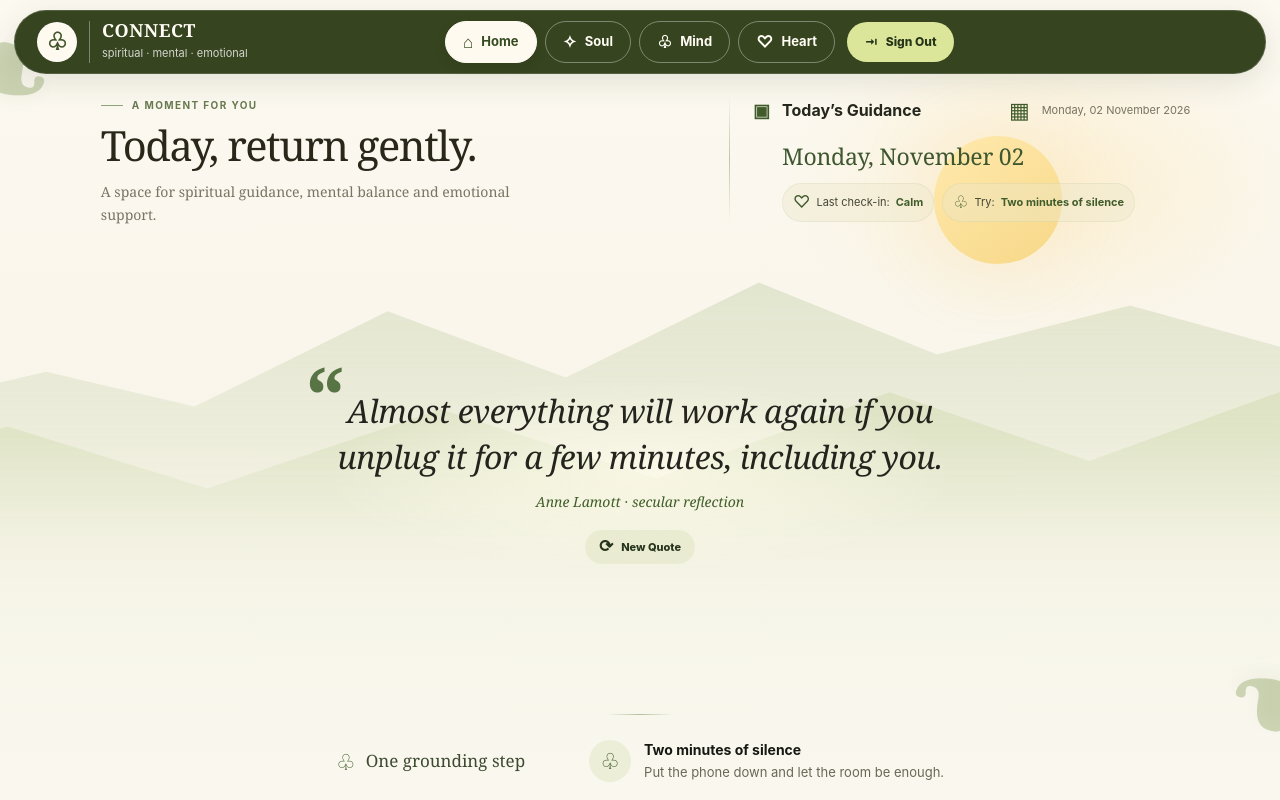
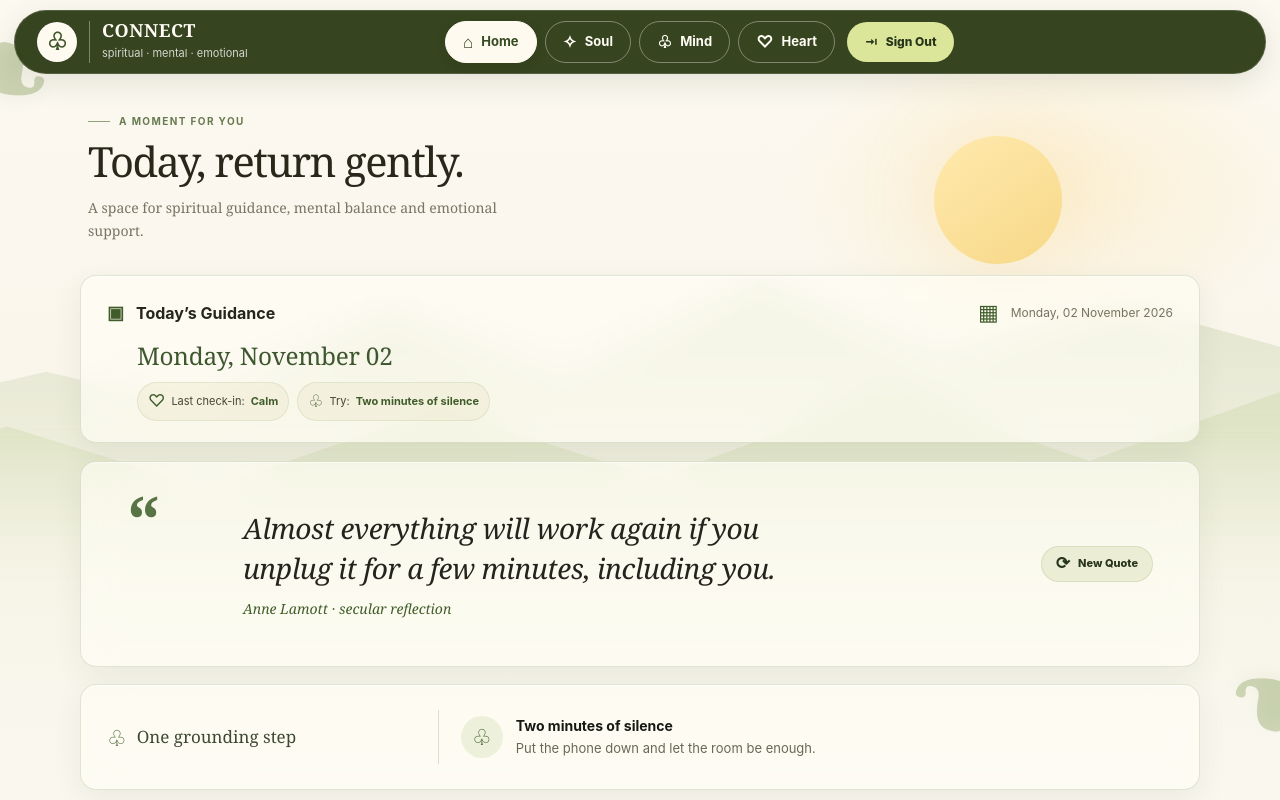
Before and after one commit to Likhitareddy17/Connect, a Flask app: page / in a window 1280 px wide. Run offline with Flask 3, Linux system fonts and the light colour scheme; a user stored in the database is signed in; data that the repository does not hold is empty; some libraries are stand-ins or nearby versions.

Commit message:
style: add frosted glass cards to CONNECT homepage

```diff
--- a/static/home.css
+++ b/static/home.css
@@ -1463,3 +1463,281 @@
     transition: none;
   }
 }
+
+
+/* Frosted-glass wellness dashboard: layered cards with a calm, centered rhythm. */
+.home-page .app-shell {
+  padding-left: clamp(18px, 5vw, 64px);
+  padding-right: clamp(18px, 5vw, 64px);
+}
+
+.home-page .home-content {
+  display: grid;
+  grid-template-columns: minmax(0, 1fr);
+  grid-template-rows: auto auto minmax(190px, auto) auto;
+  align-items: stretch;
+  gap: clamp(16px, 2.2vh, 24px);
+  width: min(100%, 1120px);
+  max-width: 1120px;
+  min-height: auto;
+  margin: 0 auto;
+}
+
+.home-page .home-hero {
+  grid-column: 1;
+  grid-row: 1;
+  max-width: 720px;
+  padding: 0 8px;
+  margin: 0;
+}
+
+.home-page .daily-guidance,
+.home-page .reflection-section,
+.home-page .grounding-section {
+  position: relative;
+  width: 100%;
+  min-width: 0;
+  margin: 0;
+  border: 1px solid rgba(111, 137, 77, .2);
+  border-radius: 16px;
+  background: rgba(255, 253, 246, .64);
+  box-shadow: 0 10px 30px rgba(55, 69, 36, .07), inset 0 1px 0 rgba(255,255,255,.55);
+  -webkit-backdrop-filter: blur(16px) saturate(115%);
+  backdrop-filter: blur(16px) saturate(115%);
+  transition: transform .22s ease, box-shadow .22s ease, background-color .22s ease, border-color .22s ease;
+}
+
+.home-page .daily-guidance:hover,
+.home-page .reflection-section:hover,
+.home-page .grounding-section:hover {
+  transform: translateY(-2px);
+  background: rgba(255, 254, 249, .76);
+  border-color: rgba(111, 137, 77, .3);
+  box-shadow: 0 16px 38px rgba(55, 69, 36, .11), inset 0 1px 0 rgba(255,255,255,.72);
+}
+
+.home-page .daily-guidance {
+  grid-column: 1;
+  grid-row: 2;
+  padding: 20px 26px 21px;
+}
+
+.home-page .daily-guidance::before {
+  display: none;
+}
+
+.home-page .guidance-meta {
+  display: flex;
+  justify-content: space-between;
+  align-items: center;
+  gap: 12px 20px;
+}
+
+.home-page .guidance-label {
+  font-size: 16px;
+  font-weight: 650;
+}
+
+.home-page .calendar-label {
+  font-size: 12px;
+}
+
+.home-page .daily-guidance h2 {
+  margin: 12px 0 10px 30px;
+  font-size: clamp(1.25rem, 1.9vw, 1.55rem);
+  font-weight: 500;
+}
+
+.home-page .guidance-chips {
+  margin-left: 30px;
+}
+
+.home-page .reflection-section {
+  grid-column: 1;
+  grid-row: 3;
+  display: grid;
+  grid-template-columns: 38px minmax(0, 1fr) auto;
+  align-items: center;
+  justify-items: stretch;
+  gap: 12px;
+  width: 100%;
+  min-height: 190px;
+  padding: 28px clamp(20px, 4vw, 46px);
+  text-align: left;
+}
+
+.home-page .reflection-section::before {
+  display: none;
+}
+
+.home-page .quote-mark {
+  position: static;
+  align-self: start;
+  font-size: 68px;
+  line-height: .85;
+}
+
+.home-page .quote-copy {
+  width: min(100%, 720px);
+  justify-self: center;
+}
+
+.home-page .quote-copy blockquote {
+  font-size: clamp(1.35rem, 2.2vw, 1.8rem);
+  line-height: 1.42;
+}
+
+.home-page .quote-source {
+  margin-top: 9px;
+}
+
+.home-page .new-quote-button {
+  align-self: center;
+  justify-self: end;
+  margin: 0;
+  min-height: 36px;
+  padding: 0 14px;
+  border: 1px solid rgba(111, 137, 77, .16);
+  background: rgba(224, 228, 194, .58);
+}
+
+.home-page .grounding-section {
+  grid-column: 1;
+  grid-row: 4;
+  display: grid;
+  grid-template-columns: minmax(190px, .42fr) minmax(0, 1fr);
+  align-items: center;
+  justify-content: stretch;
+  gap: 22px;
+  padding: 17px 26px;
+}
+
+.home-page .grounding-section::before {
+  display: none;
+}
+
+.home-page .grounding-section h2 {
+  font-size: 17px;
+  font-weight: 550;
+}
+
+.home-page .grounding-step {
+  min-height: 54px;
+  padding-left: 22px;
+  border-left: 1px solid rgba(111, 137, 77, .24);
+}
+
+.home-page .grounding-icon {
+  background: rgba(226, 231, 201, .58);
+}
+
+.home-page .guidance-chip {
+  border: 1px solid rgba(111, 137, 77, .13);
+  background: rgba(235, 231, 202, .42);
+  transition: transform .18s ease, background-color .18s ease, box-shadow .18s ease;
+}
+
+.home-page .guidance-chip:hover {
+  transform: translateY(-2px);
+  background: rgba(235, 231, 202, .7);
+  box-shadow: 0 5px 13px rgba(65, 76, 43, .08);
+}
+
+.home-page .new-quote-button,
+.home-page .topbar-nav a,
+.home-page .signout-button {
+  transition: transform .18s ease, background-color .18s ease, box-shadow .18s ease, color .18s ease;
+}
+
+.home-page .new-quote-button:hover {
+  transform: translateY(-2px);
+  background: rgba(213, 223, 170, .86);
+  box-shadow: 0 7px 16px rgba(65, 76, 43, .1);
+}
+
+.home-page .new-quote-button:active,
+.home-page .guidance-chip:active {
+  transform: scale(.98);
+}
+
+.home-page .topbar-nav a:hover,
+.home-page .signout-button:hover {
+  transform: translateY(-1px);
+}
+
+@media (max-width: 760px) {
+  .home-page .home-content {
+    gap: 15px;
+  }
+
+  .home-page .daily-guidance {
+    padding: 17px 18px;
+  }
+
+  .home-page .reflection-section {
+    grid-template-columns: 28px minmax(0, 1fr);
+    min-height: 0;
+    padding: 22px 18px;
+  }
+
+  .home-page .quote-mark {
+    font-size: 54px;
+  }
+
+  .home-page .new-quote-button {
+    grid-column: 2;
+    justify-self: start;
+    margin-top: 6px;
+  }
+
+  .home-page .grounding-section {
+    grid-template-columns: 1fr;
+    gap: 10px;
+    padding: 16px 18px;
+  }
+
+  .home-page .grounding-step {
+    padding-left: 0;
+    border-left: 0;
+  }
+}
+
+@media (max-width: 480px) {
+  .home-page .daily-guidance {
+    padding: 15px;
+  }
+
+  .home-page .guidance-meta {
+    align-items: flex-start;
+    flex-direction: column;
+  }
+
+  .home-page .daily-guidance h2,
+  .home-page .guidance-chips {
+    margin-left: 0;
+  }
+
+  .home-page .reflection-section {
+    padding: 20px 14px;
+  }
+
+  .home-page .quote-copy blockquote {
+    font-size: 1.22rem;
+  }
+
+  .home-page .grounding-section {
+    padding: 14px 15px;
+  }
+}
+
+@media (prefers-reduced-motion: reduce) {
+  .home-page .daily-guidance,
+  .home-page .reflection-section,
+  .home-page .grounding-section,
+  .home-page .guidance-chip,
+  .home-page .new-quote-button,
+  .home-page .topbar-nav a,
+  .home-page .signout-button {
+    transition: none;
+  }
+}
```
